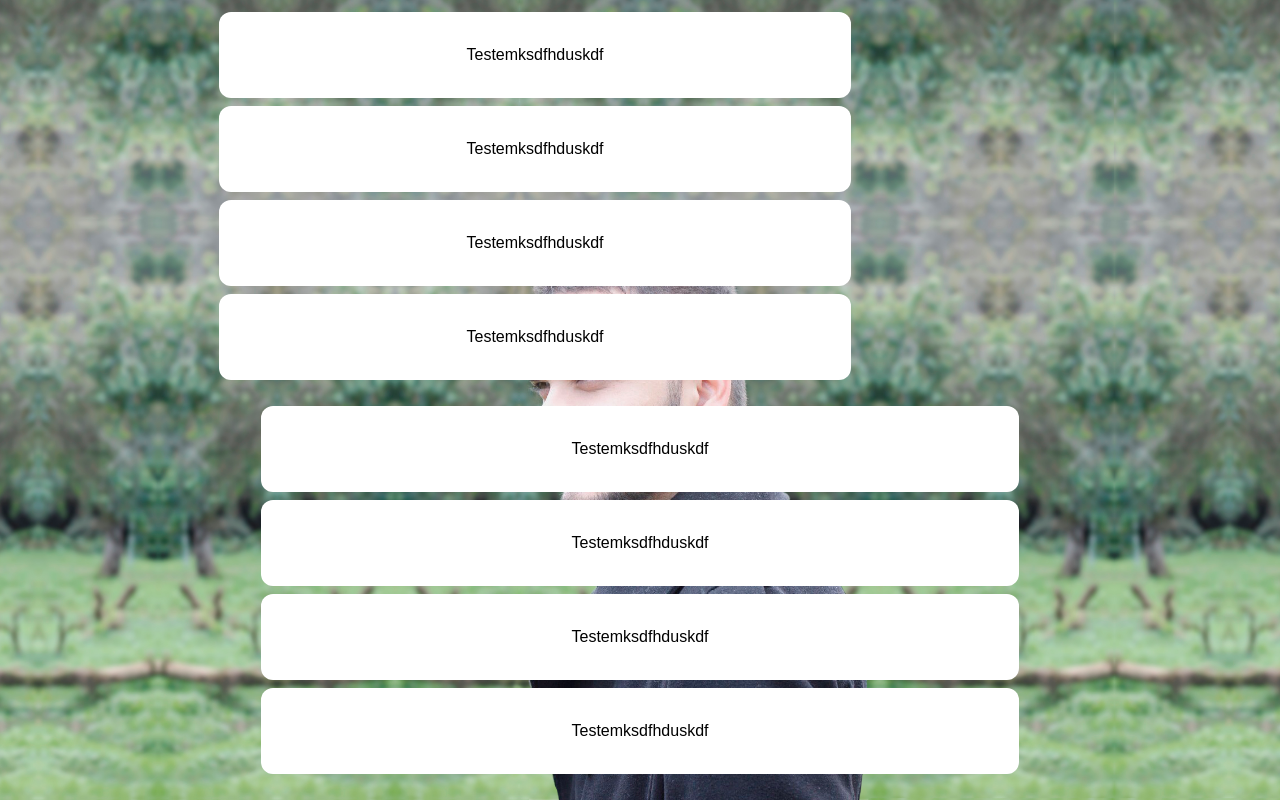
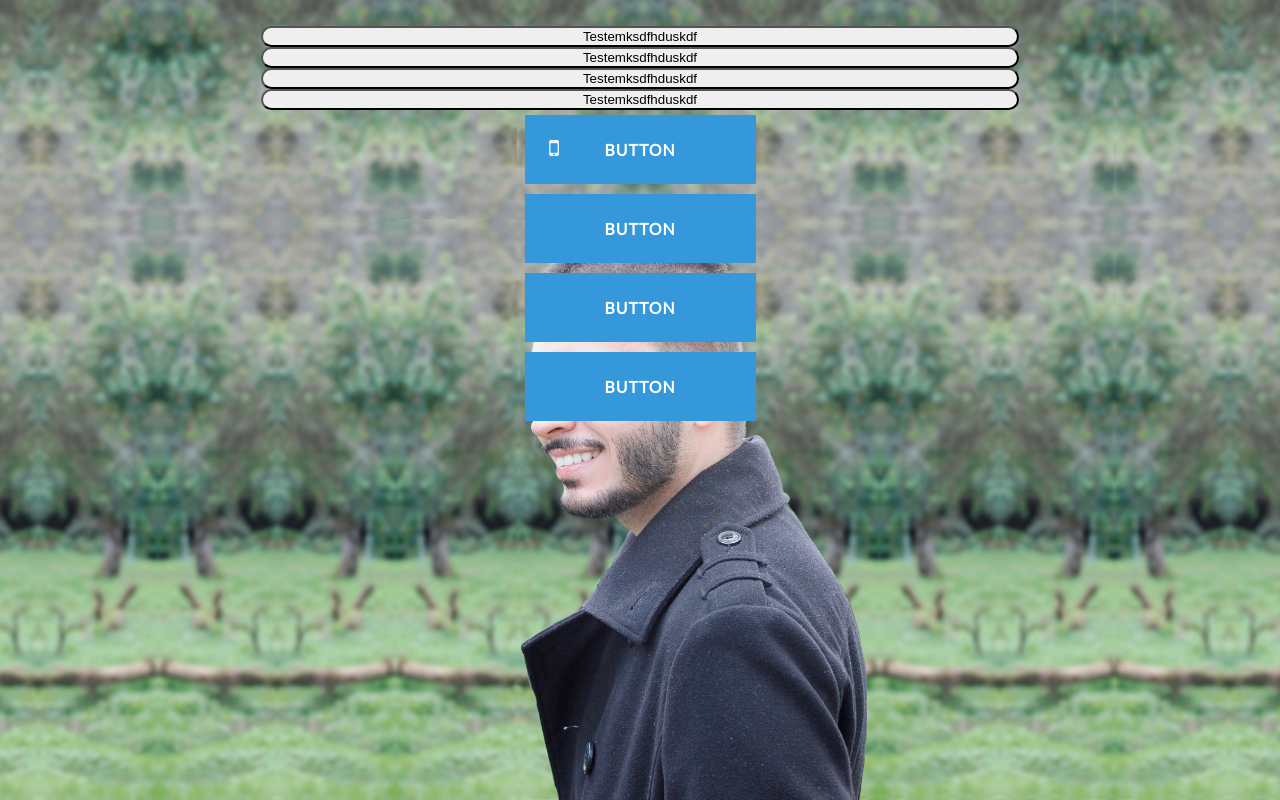
Before and after one commit to osmarjunioor/site, a plain HTML site: page index.html in a window 1280 px wide. Drawn offline with Linux system fonts and the light colour scheme.

Commit message:
Update index.html

```diff
--- a/index.html
+++ b/index.html
@@ -47,6 +47,10 @@
  			 height: auto;
 		}
 
+		.btn-sep {
+                  padding: 25px 60px 25px 120px;
+                }
+
 		.menu ul li{
 			display:inline-block;
 			*display:inline;
@@ -59,7 +63,7 @@
 			padding:20px;
 			color:#fff;
 		}
-        .button {
+     /*   .button {
             background-color: white;
             border: none;
             color: black;
@@ -71,21 +75,75 @@
             margin: 4px 2px;
             cursor: pointer;
 	    position: center center;}
-      }
-		.footer{
-			width:100%;
-			background:yellow;
-			text-align:center;
-		}
+      }			*/
 
-		@media screen and (max-width: 700px) {
-			.sidebar, .content-inner, .content{
-				float: none;
-				width: 100%;
-				margin-right:0;
-			}
-		}
+                .btn {
+                  border: none;
+                  font-family: 'Lato';
+                  font-size: inherit;
+                  color: inherit;
+                  background: none;
+                  cursor: pointer;
+                  padding: 25px 80px;
+                  display: inline-block;
+                  margin: 5px 0px;
+                  text-transform: uppercase;
+                  letter-spacing: 1px;
+                  font-weight: 700;
+                  position: relative;
+                  -webkit-transition: all 1s;
+                  -moz-transition: all 1s;
+                  transition: all 1s;
+                }
 
+                 .btn:after {
+                  content: '';
+                  position: absolute;
+                  z-index: -1;
+                  -webkit-transition: all 0.3s;
+                  -moz-transition: all 0.3s;
+                  transition: all 0.3s;
+                }
+
+                .btn:before {
+                  font-family: 'FontAwesome';
+                  speak: none;
+                  font-style: normal;
+                  font-weight: normal;
+                  font-variant: normal;
+                  text-transform: none;
+                  line-height: 1;
+                  position: relative;
+                  -webkit-font-smoothing: antialiased;
+                }
+
+                .btn-1 {
+                  background: #3498db;
+                  color: #fff;
+                }
+
+                .btn-1:hover {
+                  background: Transparent;
+                }
+
+                .btn-1:active {
+                  background: #2980b9;
+                  top: 2px;
+                }
+
+                .btn-1:before {
+                  position: absolute;
+                  height: 100%;
+                  left: 0;
+                  top: 0;
+                  line-height: 3;
+                  font-size: 140%;
+                  width: 60px;
+                }
+
+                .icon-info:before {
+                  content: "\f10b";
+                }
 
 	  .button4 {border-radius: 12px;}
 	  .button4:hover {background-color: Transparent; color: white; border: 2px solid white; position: center;}
@@ -97,26 +155,23 @@
 		</style>
 		</head>
 	<body>
-			<div class="content">
-				<div class="content-inner">
-							<center>
-							  <button class="button button4">Testemksdfhduskdf</button><br>
-							  <button class="button button4">Testemksdfhduskdf</button><br>
-							  <button class="button button4">Testemksdfhduskdf</button><br>
-							  <button class="button button4">Testemksdfhduskdf</button><br>
-					</center>
-				</div>
-
-			</div>
 
 			<br style="clear:both">
 		</div>
 				<center>
-						          <button class="button button4">Testemksdfhduskdf</button><br>
+						      <button class="button button4">Testemksdfhduskdf</button><br>
 							  <button class="button button4">Testemksdfhduskdf</button><br>
 							  <button class="button button4">Testemksdfhduskdf</button><br>
 							  <button class="button button4">Testemksdfhduskdf</button><br>
-		</center>
+
+                              <center>
+                              <link href="//maxcdn.bootstrapcdn.com/font-awesome/4.1.0/css/font-awesome.min.css" rel="stylesheet">
+                              <link href='https://fonts.googleapis.com/css?family=Lato' rel='stylesheet' type='text/css'>
+                              <button class="btn btn-1 btn-sep icon-info">Button</button><br>
+                              <button class="btn btn-1 btn-sep icon-cart">Button</button><br>
+                              <button class="btn btn-1 btn-sep icon-heart">Button</button><br>
+                              <button class="btn btn-1 btn-sep icon-send">Button</button><br>
+                              </center>
 
 	</body>
 </html>
```
